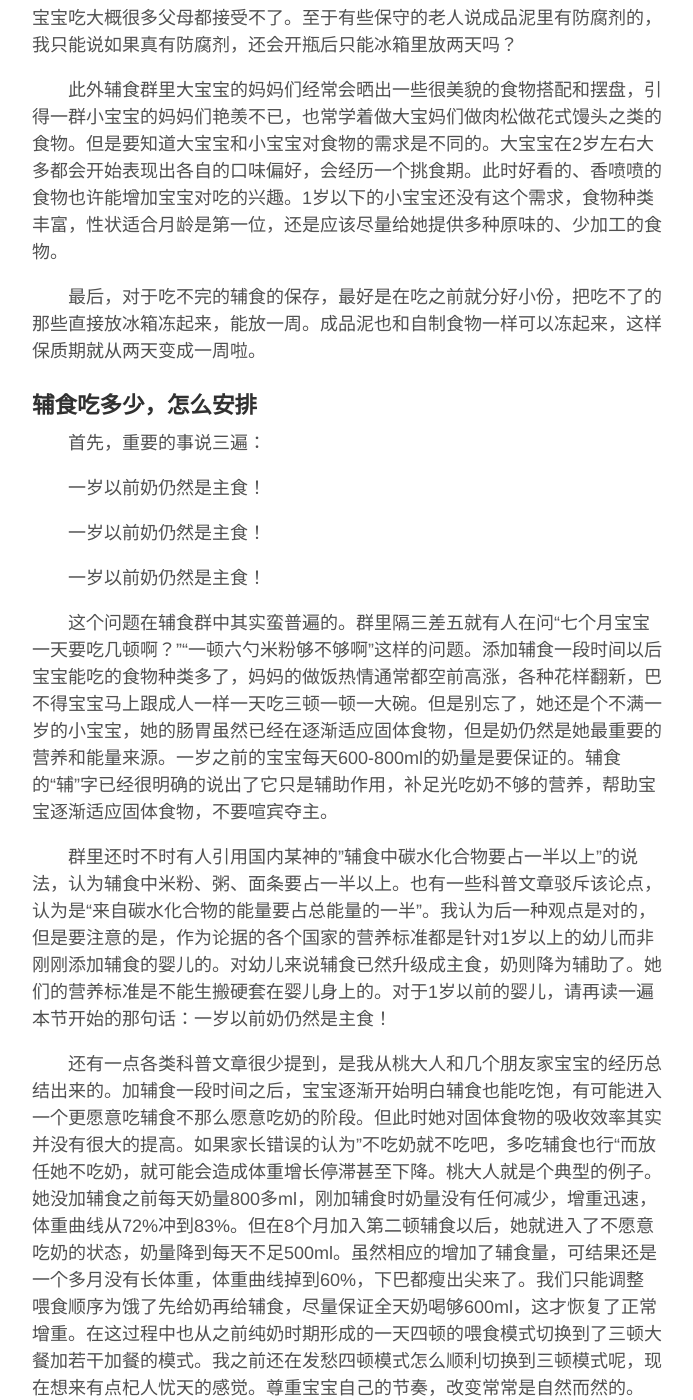
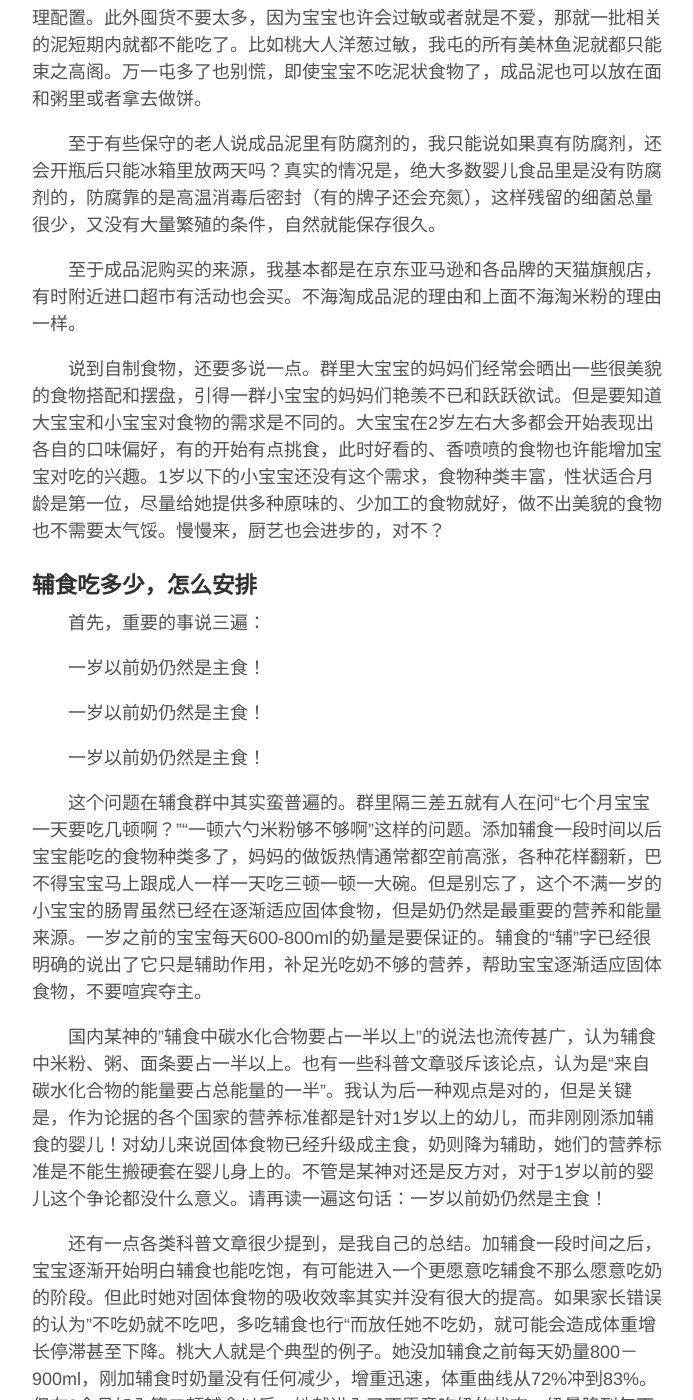
Before and after one commit to flickerlight/flickerlight.github.io, a Jekyll site: the page built from _posts/2016-02-04-first-solid-food.markdown, in a window 1280 px wide and 1400 px high, scrolled down 1942 px. Shown: the whole window, without its empty margins (293-986 px from the left). Built offline with Jekyll 4.4.1, drawn with Linux system fonts in a browser that asks for light colours; some of the changed text lies outside the part shown.

Commit message:
update contents

```diff
--- a/_posts/2016-02-04-first-solid-food.markdown
+++ b/_posts/2016-02-04-first-solid-food.markdown
@@ -1,11 +1,11 @@
 ---
 layout: post
-title:  聊聊辅食
+title:  聊聊婴儿辅食
 date:   2016-02-04
 author: Flickerlight
 category: Motherhood
 ---
-&emsp;&emsp;最近加入了个微信辅食交流群，成员大多是宝宝刚加辅食或者快要加辅食的妈妈们。之前一直只吃纯奶的小朋友开始吃固体食物了，妈妈们的兴奋是显而易见的，辅食群里每天都很热闹，讨论中也凸显出一些普遍困惑的问题，在这里写一下我的理解和桃大人加辅食过程中的一些经验教训。
+&emsp;&emsp;最近加入了个微信辅食交流群，成员大多是宝宝刚加辅食或者快要加辅食的妈妈们。之前一直只吃纯奶的小朋友开始吃固体食物了，妈妈们的兴奋是显而易见的，群里每天都很热闹，讨论中也凸显出一些普遍困惑的问题。
 
 ### 什么时间开始加辅食？
 &emsp;&emsp;这个问题有点老生常谈，但是还是不得不提。大部分入群的妈妈都是秉着“科学育儿”的理念而来的，因此大多数都知道并且认同目前各大权威机构推荐的“六个月前纯母乳／配方奶喂养，满六个月加辅食”的方案。但国内很多儿保医生知识陈旧，一过四个月就让加辅食，而很多老人也基于当年的育儿经验推波助澜，因此很有一些妈妈顶不住两方的压力，在宝宝四五个月时就加了辅食。结果呢？我知道好几个宝宝在过早添加辅食后出现消化道不适，还有拉肚子一拉一个多月的。六个月之前消化道淀粉酶是不足的，而一般辅食首先加的就是淀粉类食物。这些宝宝消化不了的食物不光占了宝宝的胃空间使得奶量下降营养摄入不足，同时还大大加重了肠胃的负担。更别说过早添加辅食还会提高食物过敏的几率，过早接触食物中的病原体会提高腹泻和其他疾病的几率。其实宝宝吃纯奶的日子就这么六个月，吃固体食物要吃一辈子呢，心急啥呢？
@@ -24,17 +24,19 @@ category: Motherhood
 
 ### 辅食吃什么
 
-&emsp;&emsp;传统的权威推荐是市售加铁婴儿米粉，主要考虑的就是六个月以后纯奶中的铁含量不足以满足生长需求。而加铁米粉就是为了容易消化兼顾补铁而生产出来的专业食品。当然原则上来说为了补铁，首先添加的辅食只要有包含高铁食物就好。但从个人经验来说，对于刚加辅食时那一两勺的食量，还真是只有加铁米粉最方便操作和不浪费。至于有些老人家津津乐道的米汤、米油，我只能说给刚加辅食的娃吃这些除了充分满足了老人对自我存在感的需求，有百害无一利。营养单一是一方面，另一方面千万别忘了我国大米普遍砷超标严重，而砷在米汤米油里最多了哦。
+&emsp;&emsp;传统的权威推荐是第一种辅食应该是加铁婴儿米粉，主要考虑的就是六个月以后纯奶中的铁含量不足以满足生长需求，而加铁米粉就是为了容易消化兼顾补铁而生产出来的专业食品。当然原则上来说为了补铁，首先添加的辅食只要有包含高铁食物就好。但从个人经验来说，对于刚加辅食时那一两勺的食量，还真是只有加铁米粉最方便操作和不浪费。至于有些老人家津津乐道的米汤、米油，我只能说给刚加辅食的娃吃这些除了充分满足了老人对自我存在感的需求，剩下的有百害无一利。营养单一能量匮乏是一方面，另一方面是千万别忘了我国大米普遍砷超标严重，而砷在米汤米油里最多了哦。
 
-&emsp;&emsp;那市售加铁米粉那么多进口的国产的牌子，到底买哪个，从什么渠道买？这也是辅食准备期妈妈们常困惑的事。说实话我自己也困惑过。最终桃大人自己决定了吃什么（德版地球最好，嘉宝禧贝太稀被拒），而我决定了去进口超市买。没有选择国内米粉，一是因为不放心国内大米砷超标严重这事实，二是因为国内米粉太喜欢添加各种东西了。超市的亨氏米粉我吃起来觉得好甜好香，一看成分“白砂糖”赫然在目。还有各种肉鱼米粉，真的不是为了迎合懒父母生产出来的？没有选择海淘则是因为看到太多说iherb买来的米粉漏粉啊有虫啊，对这样零担货运漂洋过海来的食品的安全性存疑。进口超市的米粉虽然贵，但米粉用量少，添加辅食初期一天一顿，一盒能吃半个月，也没什么经济压力。
+&emsp;&emsp;那市售加铁米粉那么多进口的国产的牌子，到底买哪个，从什么渠道买？这也是辅食准备期妈妈们常困惑的事。说实话我自己也困惑过。最终桃大人自己决定了吃什么（德版地球最好，嘉宝禧贝太稀被拒），而我决定了去进口超市买。没有选择国内米粉，一是因为不放心国内大米砷超标严重这事实，二是因为国内米粉太喜欢添加各种东西了。亨氏的苹果鳕鱼米粉我吃起来觉得好甜好香，一看成分“白砂糖”赫然在目。没有选择海淘则是因为看到太多说iherb买来的米粉漏粉啊有虫啊，对这样零担货运漂洋过海来的食品的安全性存疑。进口超市的米粉虽然贵，但米粉用量少，添加辅食初期一天一顿，一盒能吃半个月，也没什么经济压力。
 
-&emsp;&emsp;纯米粉吃几天没有不良反应之后就可以逐步添加其他食材了。目前的权威机构正在逐渐承认以特定顺序（比如传统的米粉－》蔬菜－》水果－》鱼－》肉）添加辅食并没有什么特别的好处，对辅食的种类也不再提出要求。但我的想法是，不管怎么添加，要加的食物种类那么多总会自然而然有个先后顺序。传统的顺序虽没有想象中“避免过敏”的好处，但多年验证下来也没有什么坏处不是。因此我的选择仍然是加铁米粉打头，后跟蔬菜水果，7个月才开始添加肉类和蛋黄。
+&emsp;&emsp;纯米粉吃几天没有不良反应之后就可以逐步添加其他食材了。目前的权威机构正在逐渐承认以特定顺序（比如传统的米粉－》蔬菜－》水果－》鱼－》肉）添加辅食并没有什么特别的好处，对辅食的种类也不再提出要求。但我的想法是，不管怎么添加，要加的食物种类那么多总会自然而然有个先后顺序。传统的顺序虽没有想象中“避免过敏”的好处，但多年验证下来也没有什么坏处。因此我的选择仍然是加铁米粉打头，后跟蔬菜水果，7个月才开始添加肉类和蛋黄。
 
-&emsp;&emsp;蔬菜水果肉类是吃成品泥还是自制也是一个常引发争论的问题。成品泥最大的优势是方便和卫生，而在搭配自由度和性状的丰富度上不及自制，也比较贵。一些进口的成品泥还有不同国家的口味差异问题。黑胡椒味的牛肉泥给7个月的宝宝吃大概很多父母都接受不了。至于有些保守的老人说成品泥里有防腐剂的，我只能说如果真有防腐剂，还会开瓶后只能冰箱里放两天吗？
+&emsp;&emsp;蔬菜水果肉类是吃成品泥还是自制也是一个常引发争论的问题。成品泥最大的优势是方便和卫生，而在搭配自由度和性状的丰富度上不及自制，也比较贵。妈妈有空的时候自制，实在忙不过来或者出门的时候上成品泥也挺好。唯一要注意的是大多数成品泥是混合泥，而刚添加辅食时只能加单一泥，因为混合泥一旦过敏很难确认到底是里面哪种食物过敏。提前囤货时要注意单一泥和混合泥的合理配置。此外囤货不要太多，因为宝宝也许会过敏或者就是不爱，那就一批相关的泥短期内就都不能吃了。比如桃大人洋葱过敏，我屯的所有美林鱼泥就都只能束之高阁。万一屯多了也别慌，即使宝宝不吃泥状食物了，成品泥也可以放在面和粥里或者拿去做饼。
 
-&emsp;&emsp;此外辅食群里大宝宝的妈妈们经常会晒出一些很美貌的食物搭配和摆盘，引得一群小宝宝的妈妈们艳羡不已，也常学着做大宝妈们做肉松做花式馒头之类的食物。但是要知道大宝宝和小宝宝对食物的需求是不同的。大宝宝在2岁左右大多都会开始表现出各自的口味偏好，会经历一个挑食期。此时好看的、香喷喷的食物也许能增加宝宝对吃的兴趣。1岁以下的小宝宝还没有这个需求，食物种类丰富，性状适合月龄是第一位，还是应该尽量给她提供多种原味的、少加工的食物。
+&emsp;&emsp;至于有些保守的老人说成品泥里有防腐剂的，我只能说如果真有防腐剂，还会开瓶后只能冰箱里放两天吗？真实的情况是，绝大多数婴儿食品里是没有防腐剂的，防腐靠的是高温消毒后密封（有的牌子还会充氮），这样残留的细菌总量很少，又没有大量繁殖的条件，自然就能保存很久。
 
-&emsp;&emsp;最后，对于吃不完的辅食的保存，最好是在吃之前就分好小份，把吃不了的那些直接放冰箱冻起来，能放一周。成品泥也和自制食物一样可以冻起来，这样保质期就从两天变成一周啦。
+&emsp;&emsp;至于成品泥购买的来源，我基本都是在京东亚马逊和各品牌的天猫旗舰店，有时附近进口超市有活动也会买。不海淘成品泥的理由和上面不海淘米粉的理由一样。
+
+&emsp;&emsp;说到自制食物，还要多说一点。群里大宝宝的妈妈们经常会晒出一些很美貌的食物搭配和摆盘，引得一群小宝宝的妈妈们艳羡不已和跃跃欲试。但是要知道大宝宝和小宝宝对食物的需求是不同的。大宝宝在2岁左右大多都会开始表现出各自的口味偏好，有的开始有点挑食，此时好看的、香喷喷的食物也许能增加宝宝对吃的兴趣。1岁以下的小宝宝还没有这个需求，食物种类丰富，性状适合月龄是第一位，尽量给她提供多种原味的、少加工的食物就好，做不出美貌的食物也不需要太气馁。慢慢来，厨艺也会进步的，对不？
 
 
 ### 辅食吃多少，怎么安排
@@ -47,17 +49,17 @@ category: Motherhood
 
 &emsp;&emsp;一岁以前奶仍然是主食！
 
-&emsp;&emsp;这个问题在辅食群中其实蛮普遍的。群里隔三差五就有人在问“七个月宝宝一天要吃几顿啊？”“一顿六勺米粉够不够啊”这样的问题。添加辅食一段时间以后宝宝能吃的食物种类多了，妈妈的做饭热情通常都空前高涨，各种花样翻新，巴不得宝宝马上跟成人一样一天吃三顿一顿一大碗。但是别忘了，她还是个不满一岁的小宝宝，她的肠胃虽然已经在逐渐适应固体食物，但是奶仍然是她最重要的营养和能量来源。一岁之前的宝宝每天600-800ml的奶量是要保证的。辅食的“辅”字已经很明确的说出了它只是辅助作用，补足光吃奶不够的营养，帮助宝宝逐渐适应固体食物，不要喧宾夺主。
+&emsp;&emsp;这个问题在辅食群中其实蛮普遍的。群里隔三差五就有人在问“七个月宝宝一天要吃几顿啊？”“一顿六勺米粉够不够啊”这样的问题。添加辅食一段时间以后宝宝能吃的食物种类多了，妈妈的做饭热情通常都空前高涨，各种花样翻新，巴不得宝宝马上跟成人一样一天吃三顿一顿一大碗。但是别忘了，这个不满一岁的小宝宝的肠胃虽然已经在逐渐适应固体食物，但是奶仍然是最重要的营养和能量来源。一岁之前的宝宝每天600-800ml的奶量是要保证的。辅食的“辅”字已经很明确的说出了它只是辅助作用，补足光吃奶不够的营养，帮助宝宝逐渐适应固体食物，不要喧宾夺主。
 
-&emsp;&emsp;群里还时不时有人引用国内某神的”辅食中碳水化合物要占一半以上”的说法，认为辅食中米粉、粥、面条要占一半以上。也有一些科普文章驳斥该论点，认为是“来自碳水化合物的能量要占总能量的一半”。我认为后一种观点是对的，但是要注意的是，作为论据的各个国家的营养标准都是针对1岁以上的幼儿而非刚刚添加辅食的婴儿的。对幼儿来说辅食已然升级成主食，奶则降为辅助了。她们的营养标准是不能生搬硬套在婴儿身上的。对于1岁以前的婴儿，请再读一遍本节开始的那句话：一岁以前奶仍然是主食！
+&emsp;&emsp;国内某神的”辅食中碳水化合物要占一半以上”的说法也流传甚广，认为辅食中米粉、粥、面条要占一半以上。也有一些科普文章驳斥该论点，认为是“来自碳水化合物的能量要占总能量的一半”。我认为后一种观点是对的，但是关键是，作为论据的各个国家的营养标准都是针对1岁以上的幼儿，而非刚刚添加辅食的婴儿！对幼儿来说固体食物已经升级成主食，奶则降为辅助，她们的营养标准是不能生搬硬套在婴儿身上的。不管是某神对还是反方对，对于1岁以前的婴儿这个争论都没什么意义。请再读一遍这句话：一岁以前奶仍然是主食！
 
-&emsp;&emsp;还有一点各类科普文章很少提到，是我从桃大人和几个朋友家宝宝的经历总结出来的。加辅食一段时间之后，宝宝逐渐开始明白辅食也能吃饱，有可能进入一个更愿意吃辅食不那么愿意吃奶的阶段。但此时她对固体食物的吸收效率其实并没有很大的提高。如果家长错误的认为”不吃奶就不吃吧，多吃辅食也行“而放任她不吃奶，就可能会造成体重增长停滞甚至下降。桃大人就是个典型的例子。她没加辅食之前每天奶量800多ml，刚加辅食时奶量没有任何减少，增重迅速，体重曲线从72%冲到83%。但在8个月加入第二顿辅食以后，她就进入了不愿意吃奶的状态，奶量降到每天不足500ml。虽然相应的增加了辅食量，可结果还是一个多月没有长体重，体重曲线掉到60%，下巴都瘦出尖来了。我们只能调整喂食顺序为饿了先给奶再给辅食，尽量保证全天奶喝够600ml，这才恢复了正常增重。在这过程中也从之前纯奶时期形成的一天四顿的喂食模式切换到了三顿大餐加若干加餐的模式。我之前还在发愁四顿模式怎么顺利切换到三顿模式呢，现在想来有点杞人忧天的感觉。尊重宝宝自己的节奏，改变常常是自然而然的。
+&emsp;&emsp;还有一点各类科普文章很少提到，是我自己的总结。加辅食一段时间之后，宝宝逐渐开始明白辅食也能吃饱，有可能进入一个更愿意吃辅食不那么愿意吃奶的阶段。但此时她对固体食物的吸收效率其实并没有很大的提高。如果家长错误的认为”不吃奶就不吃吧，多吃辅食也行“而放任她不吃奶，就可能会造成体重增长停滞甚至下降。桃大人就是个典型的例子。她没加辅食之前每天奶量800－900ml，刚加辅食时奶量没有任何减少，增重迅速，体重曲线从72%冲到83%。但在8个月加入第二顿辅食以后，她就进入了不愿意吃奶的状态，奶量降到每天不足500ml。虽然相应的增加了辅食量，可结果还是一个多月没有长体重，体重曲线掉到60%，下巴都瘦出尖来了。我们只能调整喂食顺序为饿了先给奶再给辅食，尽量保证全天奶喝够600ml，这才慢慢恢复了正常持续增重。后来也有看到医生提到加辅食之后生长曲线可能会经历一个调整，但我们这种向下调整的还是略揪心。不过这个过程也并不是完全没有收获。我们从之前纯奶时期的一天四顿的喂食模式自然而然地切换到了三顿大餐加若干加餐的模式。我之前还发愁过四顿模式怎么顺利切换到三顿模式呢，现在想来有点杞人忧天。
 
 &emsp;&emsp;附上桃大人10个月时一天中辅食和奶的典型安排，供相近月龄的宝宝参考（具体食量因宝宝而异）：
 
 >早晨7:30，200ml奶
 
->上午9：30 水果或成品果泥 50g左右
+>上午9：30 水果或成品泥 50g左右
 
 >中午12:00 110ml奶，喝完吃辅食（比如菜肉粥）200g左右
 
@@ -72,6 +74,15 @@ category: Motherhood
 &emsp;&emsp;BLW（Baby Led Weaning）这个名词对很多父母来说不算新鲜了，中文大意是“宝宝自己做主引导的辅食添加”。关键点是从一开始就给宝宝相对大块的食物让她自己吃，目前主要英国比较流行。与之相对的传统方式则主要是喂食和手指食物相结合，同时辅食性状从泥状到粗颗粒到小块状到正常食物慢慢过渡。
 &emsp;&emsp;关于BLW和传统喂食到底选哪种的问题，我完全赞成夏天的陈小舒的意见。BLW看起来很美很新潮，但它标榜的一些优点其实传统喂食也有，支撑它的一些研究规模很小结论存疑，而且还有可能因为刚开始时宝宝的眼手嘴协调能力有限而导致摄入营养不够。
 
-&emsp;&emsp;桃大人目前刚满十个月，还是以喂食为主，在她快吃饱的时候我会给她boon的弯头小勺子教她自己舀食物往嘴里送。平时也会给她一些手指食物当小零食，泡芙啦切成合适大小的水果啦，她也吃得不错。宝宝学习吃饭也是有自己的步调的，家长不要太心急。
+&emsp;&emsp;桃大人目前刚满十个月，还是以喂食为主，在她快吃饱的时候我会给她boon的弯头小勺子教她自己舀食物往嘴里送。平时也会给一些手指食物，比如喂食的时候把块状的食物放一些在餐盘上让她自己捡，上午的水果也都切成条状让她自己吃，她也配合得不错。宝宝学习吃饭也是有自己的步调的，家长不要太心急。
 
-本来还有一节准备谈辅食工具的，考虑到这个主题个人喜好影响比较大，也有一些图和链接会把文章拖得比较长，就另外开了一篇，见:[辅食工具个人谈]({% post_url 2016-02-05-baby-food-tools %})
+
+### 辅食保存
+
+&emsp;&emsp;对于自制辅食，最好是在吃之前就分好小份，把吃不了的那些直接放冰箱冷冻室冻起来，能放一周。需要注意的是食物做完就尽快进冰箱，不需要在室温下先放凉，那除了给细菌大肆繁衍留出时间没有别的作用。你的冰箱可能会因为放进了热的东西多耗一点电，但绝对不会爆炸也不会坏掉。
+
+&emsp;&emsp;成品泥也可以分小份冻起来，这样开瓶保质期就从两天变成一周啦。
+
+### 辅食工具
+
+&emsp;&emsp;这个主题个人喜好影响比较大，还有不少图和链接会把文章拖得太长，就另外开了一篇，见:[辅食工具个人谈]({% post_url 2016-02-05-baby-food-tools %})
```
